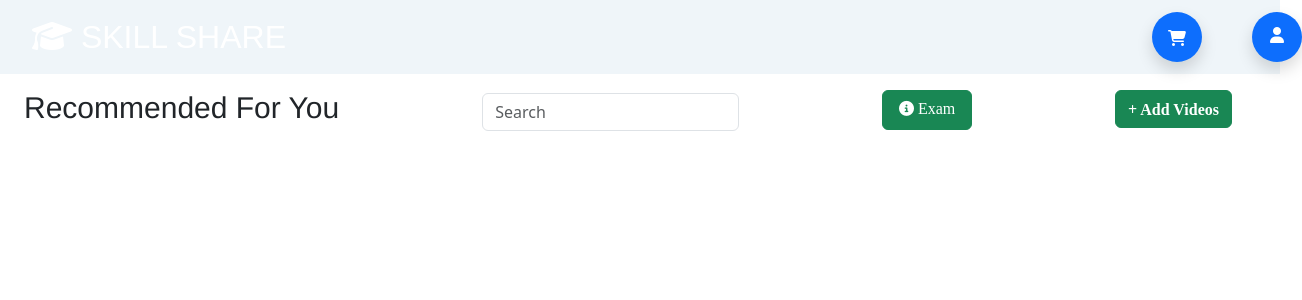
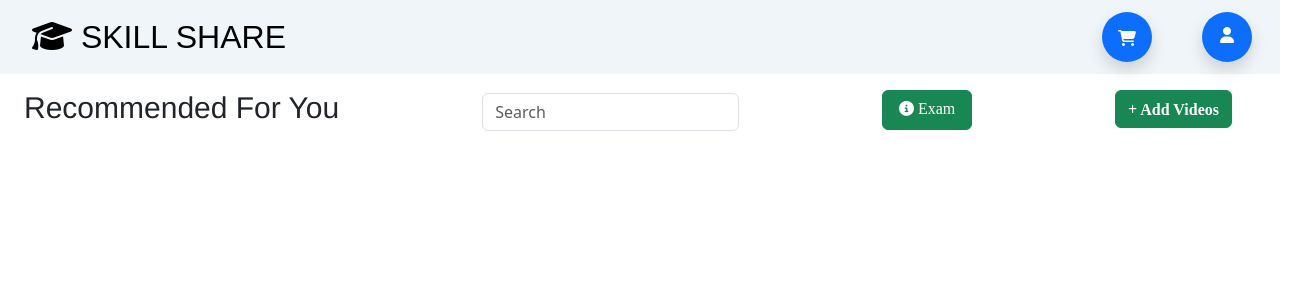
Before and after one commit to jithu291/skill_share, a React (Vite) app: page /landing in a window 1280 px wide. Shown: the top 300 px of the page, 1302 px wide, since content can reach past the window. Built offline with nearby package versions, Linux system fonts and the light colour scheme; a web font is replaced by a local one.

Commit message:
last commit

```diff
--- a/src/App.css
+++ b/src/App.css
@@ -24,7 +24,7 @@
 
   font-family: "Rampart One", sans-serif;
   font-size: xx-large;
-  color: rgb(255, 255, 255);
+  color: rgb(0, 0, 0);
 }
 
 .h1 {
--- a/src/Landing.css
+++ b/src/Landing.css
@@ -9,13 +9,13 @@
     background: linear-gradient(to right,  #ffffff);
     background-color: rgba(255, 255, 255, 0.5);
 }
-/* #row{
+#row{
     background: linear-gradient(to right, #ffd2c3,#ffffff);
     background-size: cover;
     background-position: center;
     position: absolute;
     height: 100vh;
-} */
+}
 .backgroundImg{
     background-image: url(./assets/Images/homeImg.png);
     width: 100%;
--- a/src/Pages/Header.jsx
+++ b/src/Pages/Header.jsx
@@ -20,7 +20,7 @@ function Header({ showUserButton }) {
                 {
                   showUserButton ? (
                     <div className='d-flex'>
-                      <Link to={'/profile'} className='profilebtn btn  shadow bg-primary' style={{ padding: '6px', width: '50px', height: '50px', marginLeft: '950px', color: 'white' }} variant="contained"><i class="fa-solid fa-user mt-2"></i></Link>
+                      <Link to={'/profile'} className='profilebtn btn  shadow bg-primary' style={{ padding: '6px', width: '50px', height: '50px', marginLeft: '900px', color: 'white' }} variant="contained"><i class="fa-solid fa-user mt-2"></i></Link>
                       <div style={{ marginLeft: '-150px ' }}>
                         <Link to={'/cart'} className='cartbtn btn  shadow bg-primary' style={{ padding: '6px', width: '50px', height: '50px', color: 'white' }} variant="contained"><i style={{marginTop:'11px'}} class=" fa-solid fa-cart-shopping"></i></Link>
                       </div>
```
